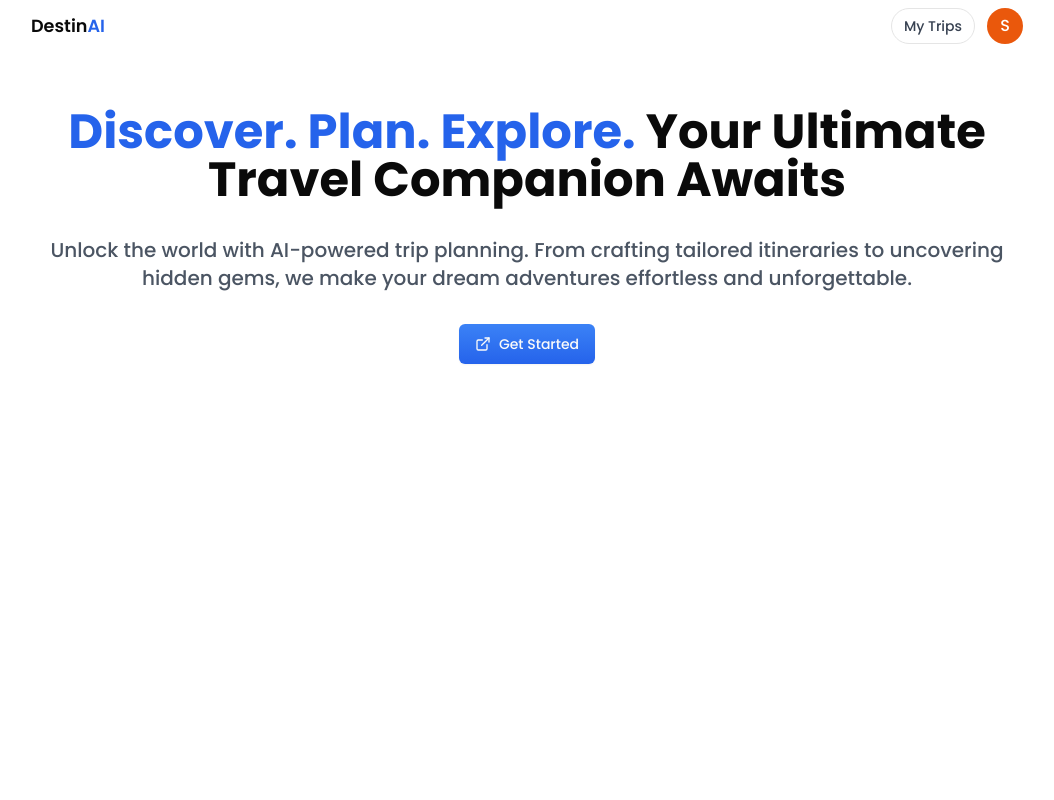
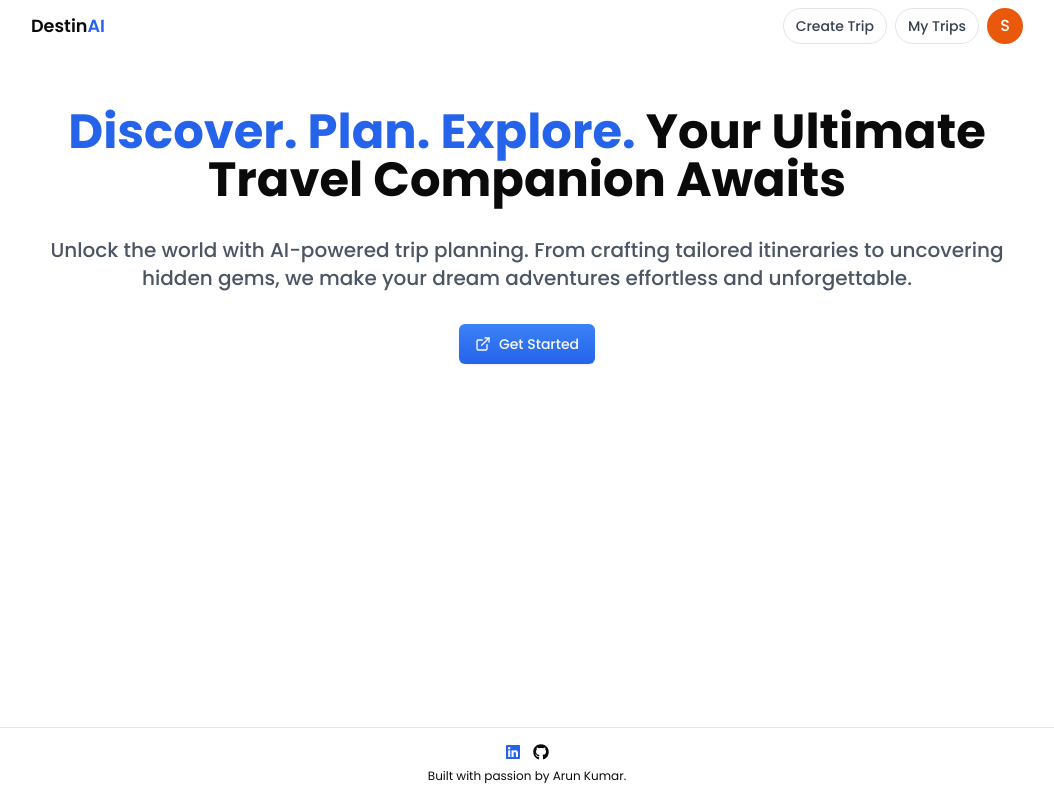
Before and after one commit to aruncode49/DestinAI, a React (Vite) app: page / in a window 1280 px wide. Shown: the whole page, without its empty margins (113-1167 px from the left). Built offline with nearby package versions, Linux system fonts and the light colour scheme; no server answers; sample sign-in values are in the browser's storage.

Commit message:
completed my trips section

```diff
--- a/package.json
+++ b/package.json
@@ -24,6 +24,7 @@
         "react": "^18.3.1",
         "react-dom": "^18.3.1",
         "react-google-places-autocomplete": "^4.1.0",
+        "react-icons": "^5.4.0",
         "react-router-dom": "^7.0.2",
         "sonner": "^1.7.1",
         "tailwind-merge": "^2.5.5",
--- a/src/App.tsx
+++ b/src/App.tsx
@@ -1,11 +1,17 @@
 import { Outlet } from "react-router-dom";
 import Header from "./components/custom/Header";
+import Footer from "./components/custom/Footer";
 
 export default function App() {
     return (
-        <div className="lg:max-w-screen-lg mx-auto px-3 lg:px-4">
-            <Header />
-            <Outlet />
+        <div className="flex flex-col min-h-screen">
+            <div className="flex-grow">
+                <div className="lg:max-w-screen-lg mx-auto px-3 lg:px-4 mb-10">
+                    <Header />
+                    <Outlet />
+                </div>
+            </div>
+            <Footer />
         </div>
     );
 }
--- /dev/null
+++ b/src/components/custom/Footer.tsx
@@ -0,0 +1,23 @@
+import { stringConstants } from "@/constants/stringConstants";
+import { FaLinkedin } from "react-icons/fa";
+import { FaGithub } from "react-icons/fa";
+import { Link } from "react-router-dom";
+
+export default function Footer() {
+    return (
+        <div className="border-t border-gray-200 p-4 text-center space-y-2">
+            <div className="flex justify-center items-center gap-3">
+                <Link
+                    to="https://www.linkedin.com/in/aruncode49/"
+                    target="_blank"
+                >
+                    <FaLinkedin className="text-blue-600" />
+                </Link>
+                <Link to="https://github.com/aruncode49" target="_blank">
+                    <FaGithub />
+                </Link>
+            </div>
+            <p className="text-xs">{stringConstants.footerText}</p>
+        </div>
+    );
+}
--- a/src/components/custom/Header.tsx
+++ b/src/components/custom/Header.tsx
@@ -4,7 +4,7 @@ import LogoutDropdown from "./LogoutDropdown";
 import { lazy, Suspense, useState } from "react";
 import Spinner from "./Spinner";
 import { googleLogout } from "@react-oauth/google";
-import { useNavigate } from "react-router-dom";
+import { Link, NavLink, useNavigate } from "react-router-dom";
 const GoogleLoginDialog = lazy(
     () => import("@/components/custom/GoogleLoginDialog")
 );
@@ -40,13 +40,25 @@ export default function Header() {
 
     return (
         <div className="flex justify-between py-2 items-center">
+            <Link to="/">
                 <h1
                     className="text-[1.1rem] font-semibold"
                     dangerouslySetInnerHTML={{ __html: stringConstants.logo }}
                 />
+            </Link>
 
             {user ? (
-                <div className="flex items-center gap-3">
+                <div className="flex items-center gap-2">
+                    <NavLink to="/create-trip">
+                        <Button
+                            className="rounded-3xl text-gray-700"
+                            size="sm"
+                            variant="outline"
+                        >
+                            {stringConstants.createTrip}
+                        </Button>
+                    </NavLink>
+                    <NavLink to="/my-trips">
                         <Button
                             className="rounded-3xl text-gray-700"
                             size="sm"
@@ -54,6 +66,7 @@ export default function Header() {
                         >
                             {stringConstants.myTrips}
                         </Button>
+                    </NavLink>
                     <LogoutDropdown onLogout={onLogout}>
                         <div className="h-9 w-9 bg-orange-600 text-white flex items-center justify-center rounded-full cursor-pointer hover:bg-orange-500 font-medium">
                             {user.name.charAt(0).toUpperCase() ?? "U"}
--- a/src/components/custom/LogoutDropdown.tsx
+++ b/src/components/custom/LogoutDropdown.tsx
@@ -18,7 +18,7 @@ export default function LogoutDropdown(props: ILogoutDropdown) {
             <DropdownMenuTrigger className="outline-none">
                 {props.children}
             </DropdownMenuTrigger>
-            <DropdownMenuContent className="mt-2">
+            <DropdownMenuContent className="mt-2 mr-2">
                 <DropdownMenuItem
                     onClick={props.onLogout}
                     className="cursor-pointer font-medium"
--- a/src/constants/stringConstants.ts
+++ b/src/constants/stringConstants.ts
@@ -23,4 +23,11 @@ export const stringConstants = {
     myTrips: "My Trips",
     logout: "Log out",
     pleaseLogin: "Please login to view your trip.",
+    somethingWentWrong: "Something went wrong!",
+    viewManageTrips:
+        "View and manage all your saved trips in one convenient place.",
+    tripDays: (val: string) => `${val} ${val === "1" ? "day" : "days"}`,
+    budget: (val: string) => val !== "Budget-Friendly" && "Budget",
+    footerText: "Built with passion by Arun Kumar.",
+    createTrip: "Create Trip",
 };
--- /dev/null
+++ b/src/interfaces/tripData.ts
@@ -0,0 +1,80 @@
+export interface ITripData {
+    userSelection: UserSelection;
+    id: string;
+    generatedTravelData: GeneratedTravelData;
+    userEmail: string;
+}
+
+export interface UserSelection {
+    days: string;
+    place: Place;
+    traveler: string;
+    budget: string;
+}
+
+export interface Place {
+    value: Value;
+    label: string;
+}
+
+export interface Value {
+    reference: string;
+    types: string[];
+    terms: Term[];
+    matched_substrings: MatchedSubstring[];
+    description: string;
+    place_id: string;
+    structured_formatting: StructuredFormatting;
+}
+
+export interface Term {
+    value: string;
+    offset: number;
+}
+
+export interface MatchedSubstring {
+    length: number;
+    offset: number;
+}
+
+export interface StructuredFormatting {
+    secondary_text: string;
+    main_text_matched_substrings: MainTextMatchedSubstring[];
+    main_text: string;
+}
+
+export interface MainTextMatchedSubstring {
+    offset: number;
+    length: number;
+}
+
+export interface GeneratedTravelData {
+    hotels: Hotel[];
+    dailyItinerary: DailyItinerary[];
+}
+
+export interface Hotel {
+    geoCoordinates: number[];
+    hotelImageUrl: string;
+    rating: number;
+    hotelName: string;
+    description: string;
+    hotelAddress: string;
+    price: string;
+}
+
+export interface DailyItinerary {
+    places: Place2[];
+    day: string;
+}
+
+export interface Place2 {
+    placeImageUrl: string;
+    rating: number;
+    placeDetails: string;
+    timeToTravel: number;
+    ticketPricing: string;
+    bestTimeToVisit: string;
+    geoCoordinates: number[];
+    placeName: string;
+}
--- a/src/main.tsx
+++ b/src/main.tsx
@@ -8,6 +8,7 @@ import { GoogleOAuthProvider } from "@react-oauth/google";
 import { Toaster } from "@/components/ui/sonner";
 import Hero from "./components/custom/Hero.tsx";
 import ViewTrip from "./pages/viewTrip/index.tsx";
+import MyTrips from "./pages/myTrips/index.tsx";
 
 const router = createBrowserRouter([
     {
@@ -27,6 +28,10 @@ const router = createBrowserRouter([
                 path: "view/:tripId",
                 element: <ViewTrip />,
             },
+            {
+                path: "my-trips/",
+                element: <MyTrips />,
+            },
         ],
     },
 ]);
--- /dev/null
+++ b/src/pages/myTrips/components/TripCard.tsx
@@ -0,0 +1,49 @@
+import { getGooglePlacePhoto } from "@/api/googlePlace";
+import { stringConstants } from "@/constants/stringConstants";
+import { ITripData } from "@/interfaces/tripData";
+import { useEffect, useState } from "react";
+import { Link } from "react-router-dom";
+
+export default function TripCard({ trip }: { trip: ITripData }) {
+    // states
+    const [photoUrl, setPhotoUrl] = useState<string>("");
+
+    // actions
+    const getLocationPhoto = async () => {
+        const photoUrl = await getGooglePlacePhoto({
+            textQuery: trip.userSelection.place.label,
+        });
+        setPhotoUrl(photoUrl ?? "");
+    };
+
+    // effect
+    useEffect(() => {
+        if (trip) {
+            getLocationPhoto();
+        }
+    }, [trip]);
+
+    return (
+        <Link
+            to={`/view/${trip.id}`}
+            className="p-2 border shadow rounded-lg cursor-pointer hover:shadow-md"
+        >
+            <img
+                className="h-[8rem] md:h-[9rem] w-full object-cover rounded-lg"
+                src={photoUrl}
+                alt="hotel image"
+                onError={(e) => {
+                    (e.target as HTMLImageElement).src = "/placeholder.jpg";
+                }}
+            />
+            <h2 className="text-sm font-medium text-gray-800 mt-2 line-clamp-1">
+                {trip.userSelection.place.label}
+            </h2>
+            <p className="text-xs text-gray-500">
+                {stringConstants.tripDays(trip.userSelection.days)} trip in{" "}
+                {trip.userSelection.budget}{" "}
+                {stringConstants.budget(trip.userSelection.budget)}.
+            </p>
+        </Link>
+    );
+}
--- /dev/null
+++ b/src/pages/myTrips/index.tsx
@@ -0,0 +1,69 @@
+import { stringConstants } from "@/constants/stringConstants";
+import { useNavigate } from "react-router-dom";
+import { toast } from "sonner";
+
+import { collection, query, where, getDocs } from "firebase/firestore";
+import { db } from "@/service/firebaseConfig";
+import { useEffect, useState } from "react";
+import Spinner from "@/components/custom/Spinner";
+import { ITripData } from "@/interfaces/tripData";
+import TripCard from "./components/TripCard";
+
+export default function MyTrips() {
+    // hooks
+    const navigate = useNavigate();
+
+    // state
+    const [tripData, setTripData] = useState<ITripData[] | []>([]);
+
+    const fetchMyTrips = async () => {
+        const userString = localStorage.getItem("user");
+        if (!userString) {
+            toast.error(stringConstants.pleaseLogin);
+            return navigate("/");
+        }
+
+        try {
+            const user = JSON.parse(userString);
+
+            // get all my trips from firestore
+            const q = query(
+                collection(db, "travelPlan"),
+                where("userEmail", "==", user?.email)
+            );
+            const querySnapshot = await getDocs(q);
+            let tripData = [] as ITripData[];
+            querySnapshot.forEach((doc) => {
+                tripData.push(doc.data() as ITripData);
+            });
+            setTripData(tripData as ITripData[]);
+        } catch (error) {
+            toast.error(stringConstants.somethingWentWrong);
+        }
+    };
+
+    useEffect(() => {
+        fetchMyTrips();
+    }, []);
+
+    return (
+        <div className="mt-4">
+            <h2 className="text-lg font-semibold text-gray-900">
+                {stringConstants.myTrips}
+            </h2>
+            <p className="text-sm text-gray-500 mt-1">
+                {stringConstants.viewManageTrips}
+            </p>
+
+            {tripData && tripData.length > 0 ? (
+                <div className="mt-5 grid grid-cols-2 sm:grid-cols-3 md:grid-cols-4 gap-3 md:gap-4">
+                    {tripData.map((trip) => (
+                        <TripCard key={trip.id} trip={trip} />
+                    ))}
+                </div>
+            ) : (
+                <Spinner />
+            )}
+        </div>
+    );
+}
```
Also changed, not shown: 1 other file (tests, documents, lock files or other folders). Lines whose indentation alone changed are shown as unchanged.
